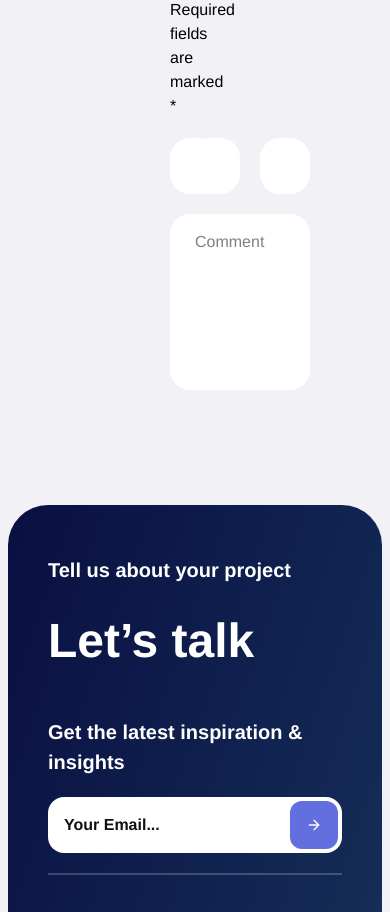
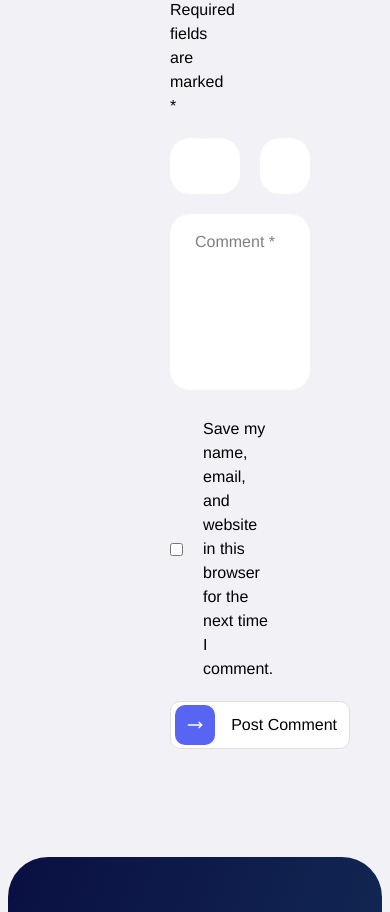
Before and after one commit to naimur-reza/diteck-frontend, a Next.js app: page /blog/1 in a window 390 px wide. Shown: the part 11000-11912 px from the top of the page. Built offline with nearby package versions, Linux system fonts and the light colour scheme; a web font is replaced by a local one.

Commit message:
Comment form done

```diff
--- a/package.json
+++ b/package.json
@@ -14,6 +14,7 @@
     "react": "^19.0.0",
     "react-countup": "^6.5.3",
     "react-dom": "^19.0.0",
+    "react-hook-form": "^7.54.2",
     "react-icons": "^5.4.0"
   },
   "devDependencies": {
--- a/src/app/(withMainLayout)/blog/[id]/components/CommentForm.tsx
+++ b/src/app/(withMainLayout)/blog/[id]/components/CommentForm.tsx
@@ -1,20 +1,95 @@
+"use client";
+import { ButtonWithIcon } from "@/components/common";
 import Input from "@/components/common/Input/Input";
 import Textarea from "@/components/common/TextArea/TextArea";
 import React from "react";
+import { useForm, SubmitHandler } from "react-hook-form";
+
+interface CommentFormData {
+  name: string;
+  email: string;
+  website?: string;
+  comment: string;
+  saveInfo: boolean;
+}
 
 const CommentForm = () => {
+  const {
+    register,
+    handleSubmit,
+    formState: { errors },
+  } = useForm<CommentFormData>();
+
+  const onSubmit: SubmitHandler<CommentFormData> = (data) => {
+    console.log("Submitted Data:", data);
+  };
+
   return (
     <div className="max-w-[90%] mx-[150px]">
       <h2 className="text-[42px] my-7 font-medium">Leave A Reply</h2>
       <p>
         Your email address will not be published. Required fields are marked *
       </p>
-      <form className="grid grid-cols-1 lg:grid-cols-3 gap-5 my-5">
-        <Input placeholder="Your Name *" />
-        <Input placeholder="Email Address *" type="email" />
-        <Input placeholder="Your Website" />
-        <div className="col-span-3">
-          <Textarea placeholder="Comment" rows={6} />
+
+      <form className="my-5" onSubmit={handleSubmit(onSubmit)}>
+        <div className="grid grid-cols-1 lg:grid-cols-3 gap-5">
+          {/* Name Input */}
+          <div>
+            <Input
+              placeholder="Your Name *"
+              {...register("name", { required: "Name is required" })}
+            />
+            {errors.name && (
+              <p className="text-red-500 text-sm">{errors.name.message}</p>
+            )}
+          </div>
+
+          {/* Email Input */}
+          <div>
+            <Input
+              placeholder="Email Address *"
+              type="email"
+              {...register("email", {
+                required: "Email is required",
+                pattern: {
+                  value: /^\S+@\S+$/i,
+                  message: "Invalid email format",
+                },
+              })}
+            />
+            {errors.email && (
+              <p className="text-red-500 text-sm">{errors.email.message}</p>
+            )}
+          </div>
+
+          {/* Website Input (Optional) */}
+          <Input placeholder="Your Website" {...register("website")} />
+
+          {/* Comment Textarea */}
+          <div className="col-span-3">
+            <Textarea
+              placeholder="Comment *"
+              rows={6}
+              {...register("comment", { required: "Comment is required" })}
+            />
+            {errors.comment && (
+              <p className="text-red-500 text-sm">{errors.comment.message}</p>
+            )}
+          </div>
+        </div>
+
+        {/* Checkbox for Save Info */}
+        <div className="flex items-center gap-5 my-5">
+          <input type="checkbox" {...register("saveInfo")} />
+          <p>
+            Save my name, email, and website in this browser for the next time I
+            comment.
+          </p>
+        </div>
+
+        {/* Submit Button */}
+        <div>
+          <ButtonWithIcon text="Post Comment" type="submit" />
         </div>
       </form>
     </div>
--- /dev/null
+++ b/src/components/common/ButtonWithIcon/ButtonWithIcon.tsx
@@ -0,0 +1,28 @@
+import { MoveRight } from "lucide-react";
+import React, { ButtonHTMLAttributes } from "react";
+
+interface ButtonWithIconProps extends ButtonHTMLAttributes<HTMLButtonElement> {
+  text?: string;
+}
+
+export const ButtonWithIcon: React.FC<ButtonWithIconProps> = ({
+  text,
+  ...rest
+}) => {
+  return (
+    <button {...rest}>
+      <div className="relative flex items-center min-w-[180px] max-w-fit h-12 rounded-[10px] bg-white border border-gray-200 px-1 py-1 overflow-hidden cursor-pointer group">
+        <span className="flex items-center overflow-hidden w-10 h-10 rounded-[10px] bg-[#5865F2] transition-all duration-500 ease-in-out group-hover:w-full group-hover:justify-between px-3">
+          <MoveRight className="text-white transition-transform duration-500 group-hover:translate-x-0" />
+          <span className="absolute right-3 overflow-hidden opacity-0 translate-y-8 transition-all duration-400 ease-out group-hover:opacity-100 group-hover:translate-y-0 text-white">
+            {text || "Button"}
+          </span>
+        </span>
+
+        <p className="absolute right-3 transition-all overflow-hidden duration-400 ease-in-out group-hover:-translate-y-8">
+          {text || "Button"}
+        </p>
+      </div>
+    </button>
+  );
+};
--- a/src/components/common/index.ts
+++ b/src/components/common/index.ts
@@ -1,3 +1,6 @@
 export * from "./ParallaxBanner/ParallaxBanner";
 export * from "./SectionTitle/SectionTitle";
 export * from "./LinkButtonWithIcon/LinkButtonWithIcon";
+export * from "./ButtonWithIcon/ButtonWithIcon";
+export * from "./Input/Input";
+export * from "./TextArea/TextArea";
```
